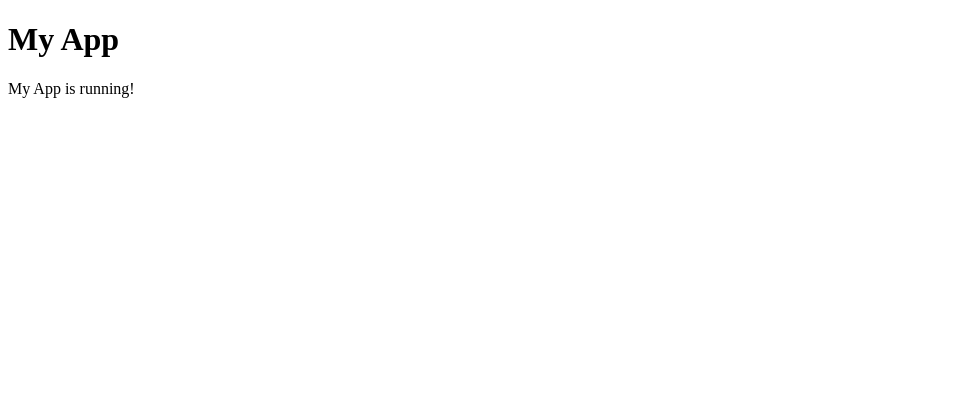
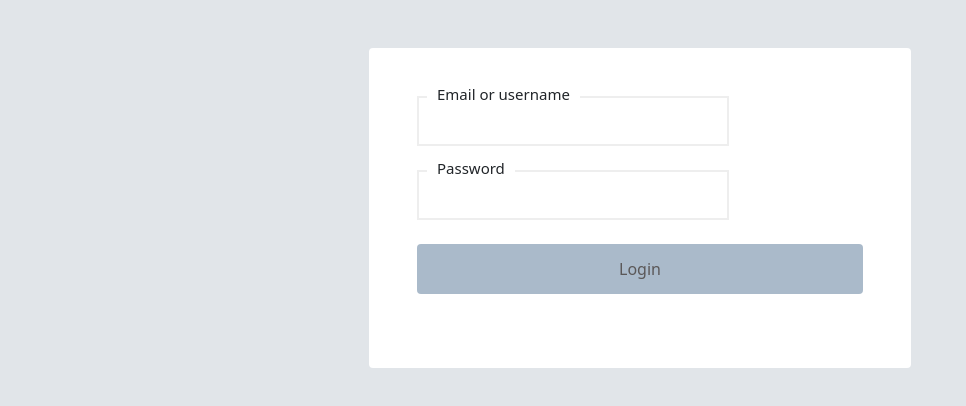
Before and after one commit to MagicDinosaur/captcha_crawler, a plain HTML site: page client/index.html in a window 1280 px wide. Shown: the whole page, without its empty margins (0-966 px from the left). Drawn offline with nearby package versions, Linux system fonts and the light colour scheme.

Commit message:
feat!: client front page

```diff
--- a/client/index.html
+++ b/client/index.html
@@ -3,9 +3,33 @@
   <head>
     <meta charset="utf-8">
     <title>My App</title>
+    <link rel="stylesheet" href="https://cdn.jsdelivr.net/npm/bootstrap@5.0.0-alpha1/dist/css/bootstrap.min.css">
+    <link rel="stylesheet" href="https://cdn.jsdelivr.net/npm/bootstrap@5.0.0-alpha1/dist/js/bootstrap.bundle.min.js">
+    <link rel="stylesheet" href="https://cdn.jsdelivr.net/npm/boxicons@latest/css/boxicons.min.css">
+    <!-- import css -->
+    <link rel="stylesheet" href="style.css">
+
   </head>
   <body>
-    <h1>My App</h1>
-    <p>My App is running!</p>
+    <div class="container mt-5">
+        <div class="row d-flex justify-content-center">
+            <div class="col-md-6">
+                <div class="card px-5 py-5" id="form1">
+                    <div class="form-data" >
+                        <div class="forms-inputs mb-4"> <span>Email or username</span> <input autocomplete="off" type="text">
+                            <div class="invalid-feedback">A valid email is required!</div>
+                        </div>
+                        <div class="forms-inputs mb-4"> <span>Password</span> <input autocomplete="off" type="password">
+                            <div class="invalid-feedback">Password must be 8 character!</div>
+                        </div>
+                        <div class="mb-3"> <button  class="btn w-100">Login</button> </div>
+                    </div>
+                    <div class="success-data" hidden>
+                        <div class="text-center d-flex flex-column"> <i class='bx bxs-badge-check'></i> <span class="text-center fs-1">You have been logged in <br> Successfully</span> </div>
+                    </div>
+                </div>
+            </div>
+        </div>
+    </div>
   </body>
 </html>
--- /dev/null
+++ b/client/style.css
@@ -0,0 +1,52 @@
+body {
+    background: #e1e5e9;
+}
+
+.card {
+    border: none;
+    height: 320px
+}
+
+.forms-inputs {
+    position: relative;
+    left: 0;
+    right: 0;
+}
+
+.forms-inputs span {
+    position: absolute;
+    top: -18px;
+    left: 10px;
+    background-color: #fff;
+    padding: 5px 10px;
+    font-size: 15px;
+
+}
+
+.forms-inputs input {
+    height: 50px;
+    width: 70%;
+    border: 2px solid #eee;
+
+}
+
+.forms-inputs input:focus {
+    box-shadow: none;
+    outline: none;
+    border: 2px solid #C1CDDB;
+}
+
+.btn {
+    height: 50px;
+    background-color: #AABACA;
+    color: rgb(91, 88, 88);
+}
+
+.success-data {
+    display: flex;
+    flex-direction: column
+}
+
+.bxs-badge-check {
+    font-size: 90px
+}
```
